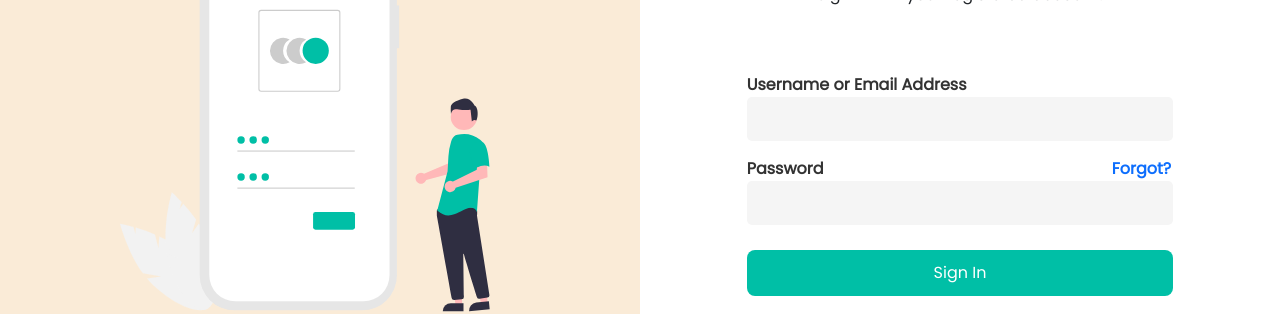
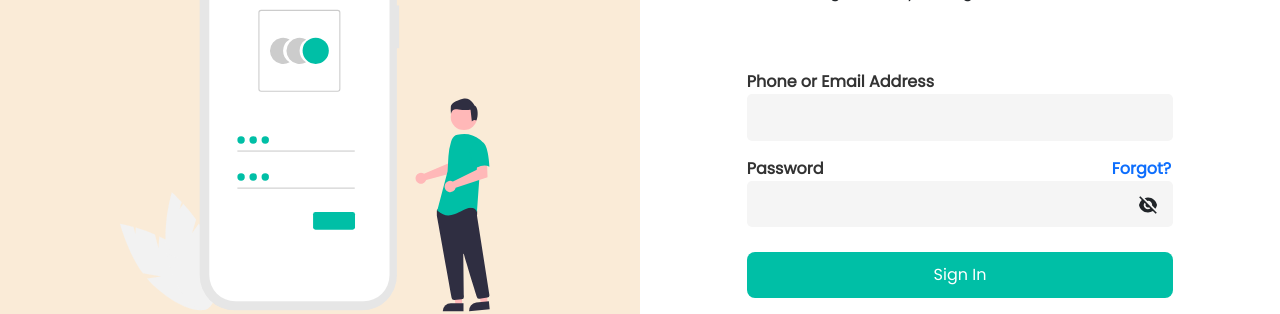
Before and after one commit to DebarshiMondal-06/E-Appointment, a React (Create React App) app in the folder Frontend/: page /auth in a window 1280 px wide. Shown: the part 289-603 px from the top of the page. Built offline with nearby package versions, Linux system fonts and the light colour scheme.

Commit message:
updated_lines

```diff
--- a/Frontend/package.json
+++ b/Frontend/package.json
@@ -6,7 +6,7 @@
     "@testing-library/jest-dom": "^5.16.1",
     "@testing-library/react": "^12.1.2",
     "@testing-library/user-event": "^13.5.0",
-    "amazon-cognito-identity-js": "^5.2.3",
+    "amazon-cognito-identity-js": "4.5.6",
     "react": "^17.0.2",
     "react-dom": "^17.0.2",
     "react-icons": "^4.3.1",
--- a/Frontend/src/Auth/SignIn.js
+++ b/Frontend/src/Auth/SignIn.js
@@ -1,21 +1,29 @@
 import React, { useState } from "react";
 import { Link } from "react-router-dom";
-import { AuthenticationDetails, CognitoUser } from "amazon-cognito-identity-js";
+import {
+  AuthenticationDetails,
+  CognitoUser,
+  CognitoUserPool,
+} from "amazon-cognito-identity-js";
+import { RiEyeFill, RiEyeOffFill } from "react-icons/ri";
 
 const SignIn = () => {
   const [value, setValue] = useState({ email: "", password: "" });
   const { email, password } = value;
+  const [hide, setHide] = useState(false);
 
-  var poolData = {
-    UserPoolId: "ap-south-1_ODkATGGHL",
-    ClientId: "2c1793ve4nmbq5jj1t2hjkf08s",
-  };
 
   const authenicate = async () => {
+    console.log(email);
     return await new Promise((resolve, reject) => {
+      var poolData = {
+        UserPoolId: "ap-south-1_P6zGpVmws",
+        ClientId: "707b8r1jjimaj4voe30s0u64oo",
+      };
+      var userPool = new CognitoUserPool(poolData);
       const user = new CognitoUser({
         Username: email,
-        Pool: poolData,
+        Pool: userPool,
       });
       const authDetails = new AuthenticationDetails({
         Password: password,
@@ -23,10 +31,12 @@ const SignIn = () => {
       });
       user.authenticateUser(authDetails, {
         onSuccess: (res) => {
+          console.log(res);
           // setCookie("auth_Token", res.getIdToken());
           resolve(res);
         },
         onFailure: (err) => {
+          console.log(err);
           reject(err);
         },
       });
@@ -39,27 +49,16 @@ const SignIn = () => {
       <p>SignIn with your registered account!</p>
       <form className="login_card">
         <div className="col-8">
-          <label className="form-label">Username or Email Address</label>
-          <input
-            value={email}
-            onChange={(e) => setValue({ ...value, email: e.target.value })}
-            type="email"
-            className="form-control"
-          />
+          <label className="form-label">Phone or Email Address</label>
+          <input value={email} className="form-control"
+            onChange={(e) => setValue({ ...value, email: e.target.value })} type="email" />
         </div>
-        <div className="col-8 mt-3">
-          <label className="form-label">
-            Password
-            <Link className="forgot" to="/forgot">
-              Forgot?
-            </Link>
-          </label>
-          <input
-            value={password}
-            onChange={(e) => setValue({ ...value, password: e.target.value })}
-            type="password"
-            className="form-control"
-          />
+        <div className="col-8 mt-3 password">
+          <label className="form-label">Password<Link className="forgot" to="/forgot">Forgot?</Link></label>
+          <input value={password} onChange={(e) => setValue({ ...value, password: e.target.value })}
+            type={`${hide ? "text" : "password"}`} className="form-control" />
+          <span onClick={() => setHide(!hide)} className="eye--password">
+            {hide ? <RiEyeFill /> : <RiEyeOffFill />}</span>
         </div>
         <div className="col-8 signin--btn" onClick={() => authenicate()}>
           <button type="button" className="btn">
--- a/Frontend/src/Auth/SignUp.js
+++ b/Frontend/src/Auth/SignUp.js
@@ -1,5 +1,6 @@
 import React, { useState } from "react";
-import { FaEye } from "react-icons/fa";
+import { RiEyeFill, RiEyeOffFill } from "react-icons/ri";
+
 
 const SignUp = () => {
   const [hide, setHide] = useState({
@@ -36,28 +37,16 @@ const SignUp = () => {
         </div>
         <div className="col-8 mt-3 password">
           <label className="form-label">Password</label>
-          <input
-            type={`${hide.password ? "text" : "password"}`}
-            className="form-control"
-          />
-          <span
-            onClick={() => setHide({ ...hide, password: !hide.password })}
-            className="eye--password"
-          >
-            <FaEye />
+          <input type={`${hide.password ? "text" : "password"}`} className="form-control" />
+          <span onClick={() => setHide({ ...hide, password: !hide.password })} className="eye--password">
+            {hide.password ? <RiEyeFill /> : <RiEyeOffFill />}
           </span>
         </div>
         <div className="col-8 mt-3 password">
           <label className="form-label">Verify</label>
-          <input
-            type={`${hide.verify ? "text" : "password"}`}
-            className="form-control"
-          />
-          <span
-            onClick={() => setHide({ ...hide, verify: !hide.verify })}
-            className="eye--password"
-          >
-            <FaEye />
+          <input type={`${hide.verify ? "text" : "password"}`} className="form-control" />
+          <span onClick={() => setHide({ ...hide, verify: !hide.verify })}
+            className="eye--password">{hide.verify ? <RiEyeFill /> : <RiEyeOffFill />}
           </span>
         </div>
         <div className="col-8 signin--btn">
--- a/Frontend/src/index.css
+++ b/Frontend/src/index.css
@@ -24,7 +24,6 @@ body {
 .section--img {
   width: 50%;
   background-color: antiquewhite;
-  /* height: 100vh; */
   display: flex;
   justify-content: center;
 }
@@ -79,9 +78,11 @@ body {
 }
 .login_card input {
   border: none;
-  padding: 10px;
+  padding: 12px;
   border-radius: 5px;
+  font-size: 15px;
   background-color: whitesmoke;
+  color: #383838;
 }
 .login_card label {
   font-weight: bold;
@@ -96,8 +97,9 @@ body {
 .eye--password{
   position: absolute;
   right: 15px;
-  top: 50%;
+  top: 45%;
   cursor: pointer;
+  font-size: 20px;
 }
 .login_card label .forgot {
   position: absolute;
```
Also changed, not shown: 1 other file (tests, documents, lock files or other folders).
